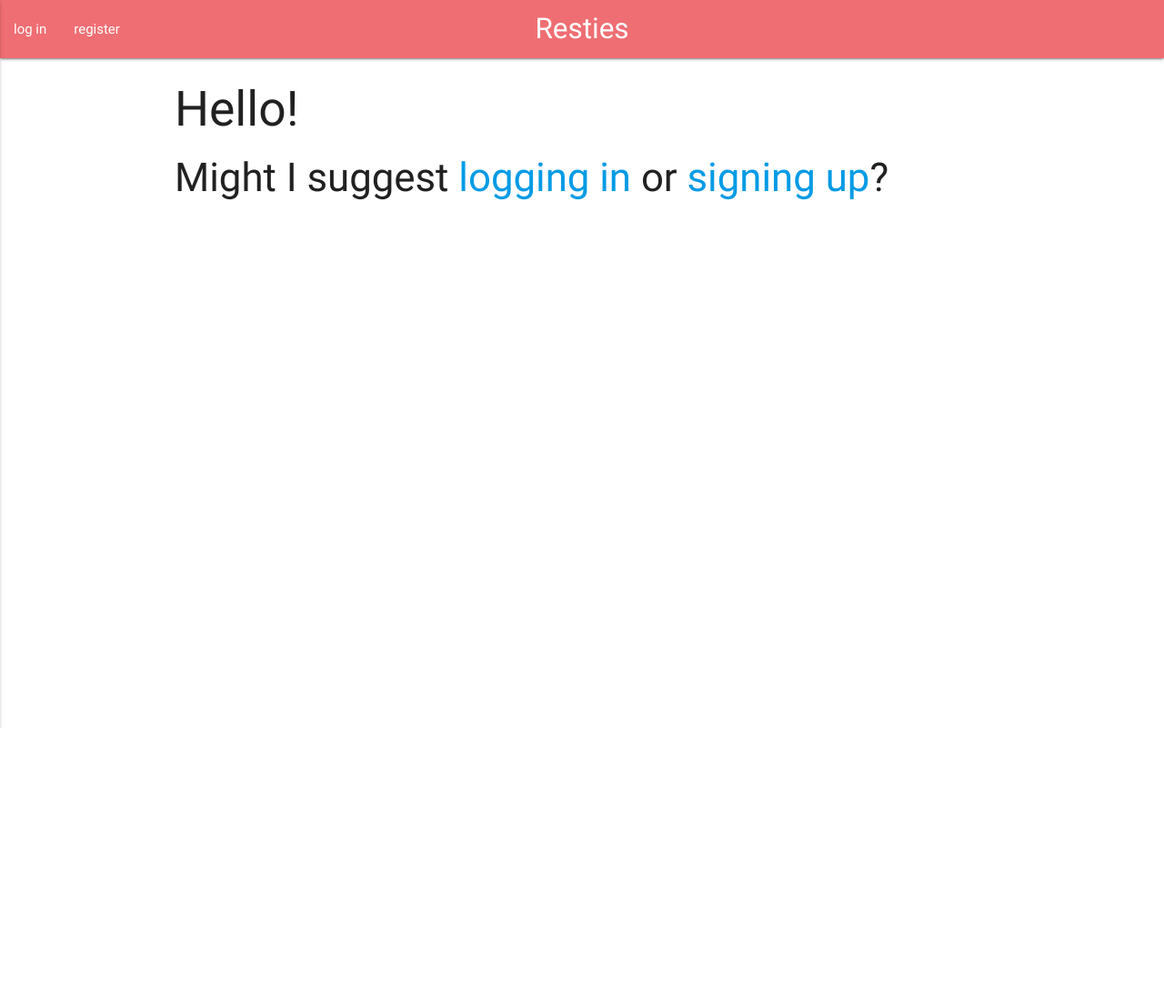
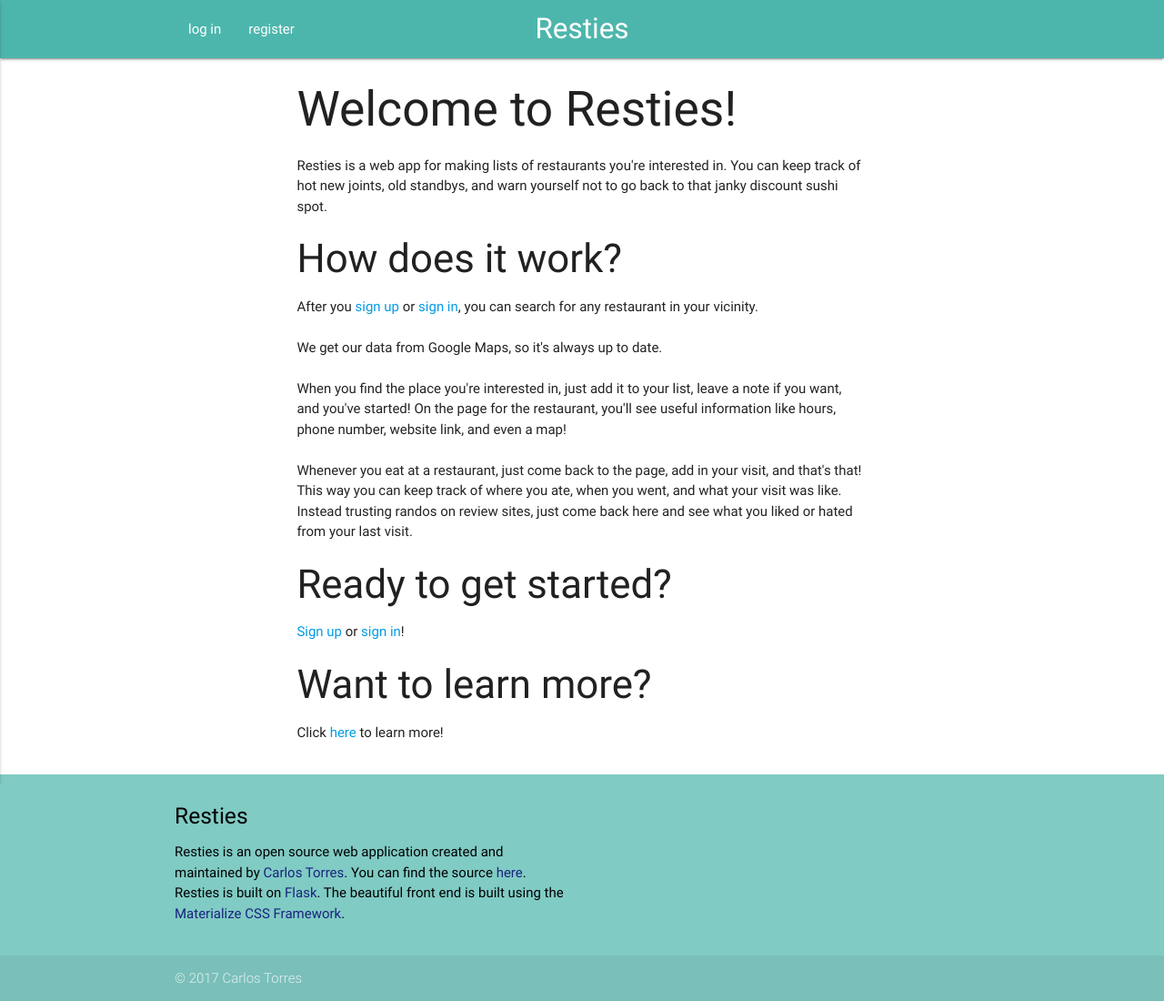
Before and after one commit to carlps/Resties, a Flask app: page / in a window 1280 px wide. Shown: the whole page at 91% size. Before the commit the page ends 800 px from the top, so only its background shows below. Run offline with Flask 2, Linux system fonts and the light colour scheme; some libraries are stand-ins or nearby versions.

Commit message:
Added welcome page, footer,  and cleaned up UI

```diff
--- a/project/templates/_base.html
+++ b/project/templates/_base.html
@@ -1,7 +1,11 @@
-<!doctype html>
 <!DOCTYPE html>
-<html>
+<html lang='en'>
   <head>
+    <meta http-equiv="Content-Type" content="text/html; charset=UTF-8">
+    <meta name="viewport" content="width=device-width, initial-scale=1">
+    <meta http-equiv="X-UA-Compatible" content="IE=edge">
+    <meta name="msapplication-tap-highlight" content="no">
+    <meta name="description" content="Create resataurant lists and record your thoughts">
     <title>Resties</title>
     <!-- Import Google Icon Font -->
     <link href="http://fonts.googleapis.com/icon?family=Material+Icons" rel="stylesheet">
@@ -12,9 +16,9 @@
     <meta name="viewport" content="width=device-width, initial-scale=1.0"/>
   </head>
   <body>
-  	<div>
-	<nav>
-	<div class="nav-wrapper">
+    <header>
+      <nav class="teal lighten-2" role="navigation">
+        <div class="nav_wrapper container">
           <a href="/" class="brand-logo center">Resties</a>
           <a href="#" data-activates="mobile-demo" class="button-collapse"><i class="material-icons">menu</i></a>
           <ul class="left hide-on-med-and-down">
@@ -37,17 +41,34 @@
           </ul>
         </div>
       </nav>
+    </header>
+    <main>
+      <div class="container">
         {% for message in get_flashed_messages() %}
           <div class=flash>{{ message }}</div>
         {% endfor %}
-
         {% if error %}
           <div class="error"><strong>Error:</strong> {{ error }}</div>
         {% endif %}
-
         {% block content %}
         {% endblock %}
     </div>
+    </main>
+    <footer class="page-footer teal lighten-3">
+      <div class="container">
+        <div class="row">
+          <div class="col l6 s12">
+            <h5 class="black-text">Resties</h5>
+            <p class="black-text"> Resties is an open source web application created and maintained by <a class="indigo-text text-darken-4" href="https://github.com/carlps">Carlos Torres</a>. You can find the source <a class="indigo-text text-darken-4"  href="https://github.com/carlps/Resties">here</a>. Resties is built on <a class="indigo-text text-darken-4" href="http://flask.pocoo.org/">Flask</a>. The beautiful front end is built using the <a class="indigo-text text-darken-4" href="http://materializecss.com/">Materialize CSS Framework</a>.</p>
+          </div>
+        </div>
+      </div>
+      <div class="footer-copyright">
+        <div class="container">
+          © 2017 Carlos Torres
+        </div>
+      </div>
+    </footer>
     <!--Import jQuery before materialize.js-->
     <script type="text/javascript" src="https://code.jquery.com/jquery-2.1.1.min.js"></script>
     <script type="text/javascript" src="{{ url_for('static', filename='js/materialize.min.js') }}"></script>
--- a/project/templates/login.html
+++ b/project/templates/login.html
@@ -3,7 +3,7 @@
 {% block content %}
 <div class="container">
   <h1>Welcome to Resties.</h1>
-  <h3>Please sign in to access your restuarants list</h3>
+  <h3>Please sign in to access your restaurants list</h3>
   <div class="row">
     <form class="col s12" method="POST" action="{{ url_for('users.login') }}" role="form">
       {{ form.csrf_token }}
@@ -37,7 +37,7 @@
     </form>
   </div>
   <div class="row">
-    <div class="col">
+    <div class="col s12">
       <em>Need an account? </em><a href="/register">Signup!!</a>
     </div>
   </div>
--- a/project/templates/places.html
+++ b/project/templates/places.html
@@ -2,8 +2,28 @@
 {% block content %}
   <div class="container">
     {% if not session.logged_in %}
-      <h2>Hello!</h2>
-      <h3>Might I suggest <a href="/login">logging in</a> or <a href="/register"> signing up</a>?</h3>
+      <div class="row">
+        <div class="col s12">
+          <h2>Welcome to Resties!</h2>
+          <p>
+            Resties is a web app for making lists of restaurants you're interested in.
+            You can keep track of hot new joints, old standbys, and warn yourself not to go back to that janky discount sushi spot.
+          </p>
+          <h3>How does it work?</h3>
+          <p>
+            After you <a href="{{ url_for('users.register' )}}">sign up</a> or <a href="{{ url_for('users.login') }}">sign in</a>, you can search for any restaurant in your vicinity. <br><br>
+            We get our data from Google Maps, so it's always up to date.<br><br>
+            When you find the place you're interested in, just add it to your list, leave a note if you want, and you've started! On the page for the restaurant, you'll see useful information like hours, phone number, website link, and even a map!<br><br>
+            Whenever you eat at a restaurant, just come back to the page, add in your visit, and that's that! This way you can keep track of where you ate, when you went, and what your visit was like. Instead trusting randos on review sites, just come back here and see what you liked or hated from your last visit.
+          </p>
+          <h3>Ready to get started?</h3>
+          <p>
+            <a href="{{ url_for('users.register' )}}">Sign up</a> or <a href="{{ url_for('users.login') }}">sign in</a>!
+          </p>
+          <h3>Want to learn more?</h3>
+          <p>Click <a href="https://github.com/carlps/Resties"">here</a> to learn more!</p>
+        </div>
+      </div>
   	{% else %}
       <div class="row">
         <h2>Your Restaurant List</h2>
```
Also changed, not shown: tests/test_places.py (+1 -1 lines), project/old.db, project/resties.db, project/test.db, 2 other files. Lines whose indentation alone changed are shown as unchanged.
